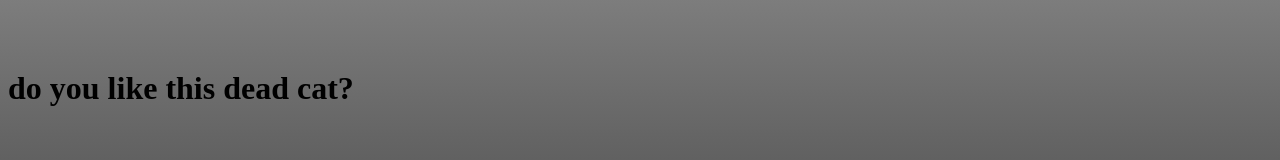
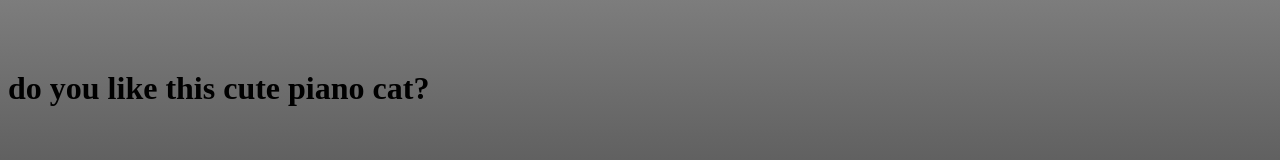
Before and after one commit to yadernikoder/RATATTATATATAta, a plain HTML site: page index.html in a window 1280 px wide. Shown: the part 744-904 px from the top of the page. Drawn offline with Linux system fonts and the light colour scheme.

Commit message:
index.html

```diff
--- a/index.html
+++ b/index.html
@@ -50,7 +50,7 @@
 <input type="color">
 <br><br><br><br>
 
-<h1>do you like this dead cat?</h1>
+<h1>do you like this cute piano cat?</h1>
 <br><br>
 
 <input type="radio" name="q3">
```
